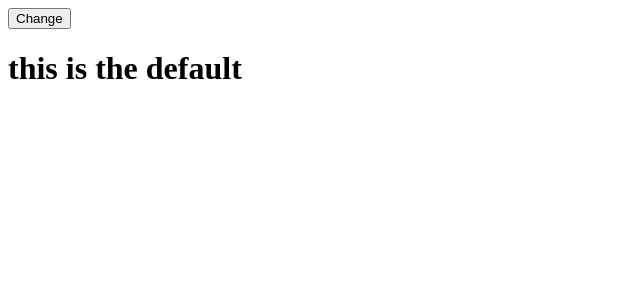
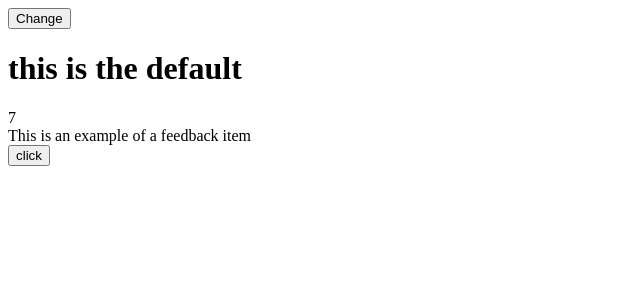
Before and after one commit to Dustin1386/react-tutorial-traversy, a React (Create React App) app: page / in a window 1280 px wide. Shown: the top 300 px of the page, without its empty margins (0-640 px from the left). Built offline with nearby package versions, Linux system fonts and the light colour scheme.

Commit message:
added feedback item back into app

```diff
--- a/src/App.js
+++ b/src/App.js
@@ -5,6 +5,7 @@ function App() {
     return (
         <>
         <Headers />
+        <Feedbackitem />
         </>
     )
 }
```
